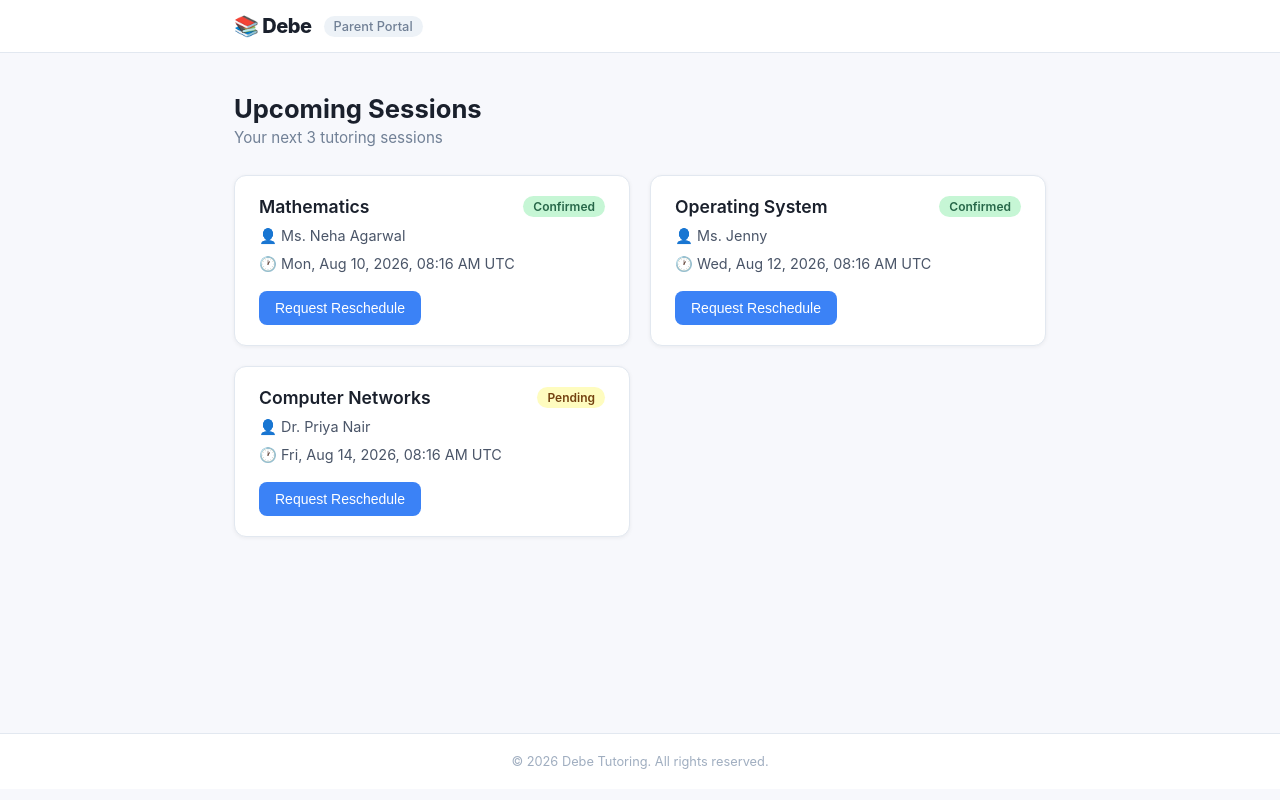
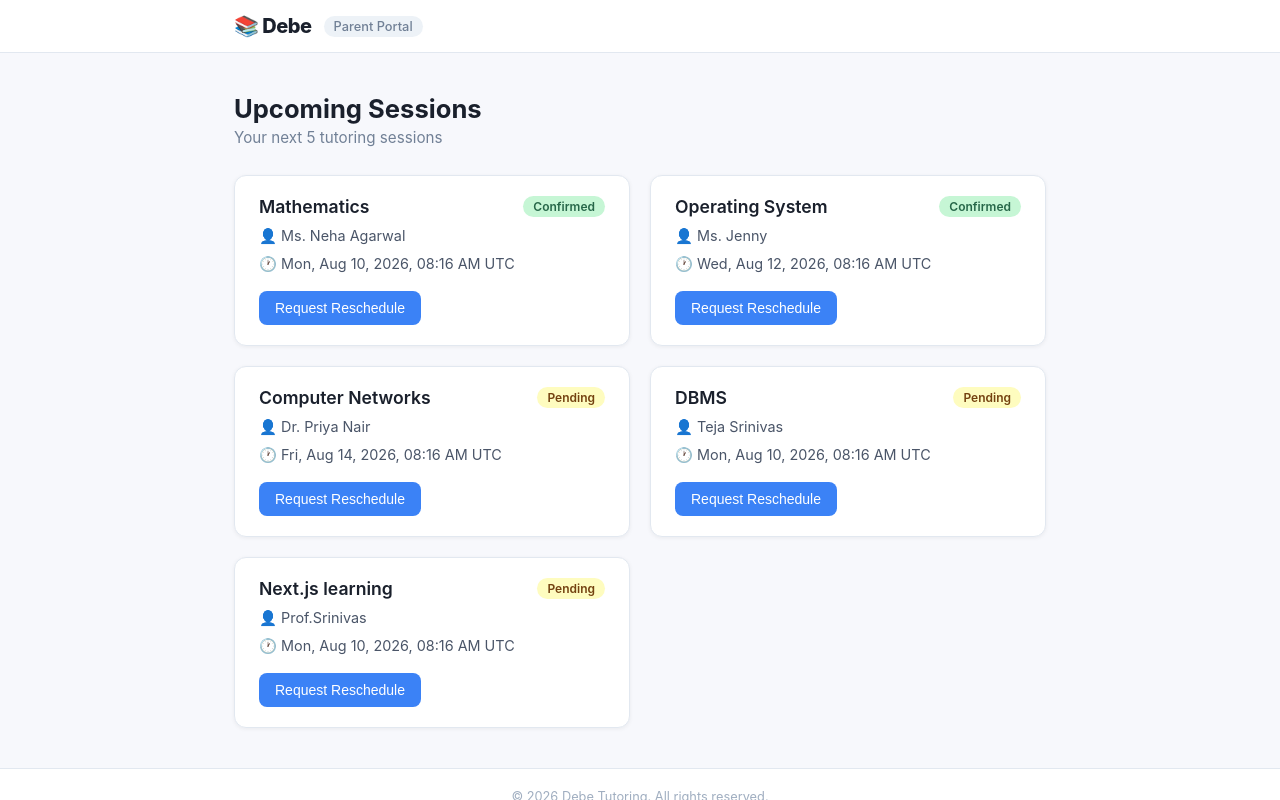
Before and after one commit to TejaSrinivas301105/Debe_tech_Intern_assessment, a Next.js app in the folder Part3/debe-portal/: page / in a window 1280 px wide. Built offline with nearby package versions, Linux system fonts and the light colour scheme.

Commit message:
Final Clean Code

```diff
--- a/Part3/debe-portal/app/components/SessionCard.tsx
+++ b/Part3/debe-portal/app/components/SessionCard.tsx
@@ -1,4 +1,3 @@
-"use client";
 
 import { useState, useEffect } from "react";
 import { Session } from "@/types/session";
@@ -10,8 +9,7 @@ interface Props {
 }
 
 // Converts a UTC ISO string to the parent's local time for display.
-// We store UTC everywhere (Firestore, function payloads) and only convert
-// at the display boundary — this keeps all time comparisons consistent.
+
 function formatLocalTime(utcIso: string): string {
   return new Intl.DateTimeFormat(undefined, {
     weekday: "short",
@@ -20,7 +18,7 @@ function formatLocalTime(utcIso: string): string {
     year: "numeric",
     hour: "2-digit",
     minute: "2-digit",
-    timeZoneName: "short", // shows the parent's local timezone label (e.g. EST, IST)
+    timeZoneName: "short",
   }).format(new Date(utcIso));
 }
 
@@ -32,8 +30,7 @@ const statusColors: Record<Session["status"], string> = {
 
 export default function SessionCard({ session, onReschedule }: Props) {
   // Hydration fix: Intl.DateTimeFormat output differs between Node.js (server) and
-  // the browser because the server has no user locale/timezone context. Rendering
-  // the formatted time only after mount ensures server and client HTML always match.
+  // the browse.
   const [localTime, setLocalTime] = useState<string | null>(null);
   useEffect(() => {
     setLocalTime(formatLocalTime(session.datetime));
@@ -52,15 +49,13 @@ export default function SessionCard({ session, onReschedule }: Props) {
         </span>
       </div>
       <p className={styles.teacher}>👤 {session.teacherName}</p>
-      {/* localTime is null on the server and first render — set to the correct local
-          time after mount. This prevents the server/client HTML mismatch. */}
+
       <p className={styles.time}>🕐 {localTime ?? "Loading time..."}</p>
       <button
         className={styles.button}
         onClick={() => onReschedule(session)}
         disabled={session.status === "cancelled"}
-        // aria-label includes the subject so screen readers announce which session
-        // the button acts on — "Request Reschedule" alone is ambiguous with 3 cards
+
         aria-label={`Request reschedule for ${session.subject} with ${session.teacherName}`}
       >
         Request Reschedule
--- a/Part3/debe-portal/app/components/UpcomingSessions.tsx
+++ b/Part3/debe-portal/app/components/UpcomingSessions.tsx
@@ -21,8 +21,7 @@ export default function UpcomingSessions() {
       <h2 className={styles.heading}>Upcoming Sessions</h2>
       <p className={styles.subheading}>Your next {mockSessions.length} tutoring sessions</p>
 
-      {/* role="status" + aria-live="polite" announces the success message to screen
-          readers after form submission without interrupting current reading flow */}
+
       {successId && (
         <div
           className={styles.success}
@@ -40,14 +39,13 @@ export default function UpcomingSessions() {
             key={session.id}
             session={session}
             onReschedule={(s) => {
-              setSuccessId(null); // clear previous success when opening a new form
+              setSuccessId(null);
               setSelectedSession(s);
             }}
           />
         ))}
       </div>
 
-      {/* RescheduleForm renders as a modal overlay — only when a session is selected */}
       {selectedSession && (
         <RescheduleForm
           session={selectedSession}
--- a/Part3/debe-portal/app/lib/mockData.ts
+++ b/Part3/debe-portal/app/lib/mockData.ts
@@ -23,4 +23,22 @@ export const mockSessions: Session[] = [
     datetime: new Date(Date.now() + 5 * 24 * 60 * 60 * 1000).toISOString(), // 5 days from now
     status: "pending",
   },
+
+  {
+    id: "session-004",
+    subject: "DBMS",
+    teacherName: "Teja Srinivas",
+    datetime: new Date(Date.now() + 1 * 24 * 60 * 60 * 1000).toISOString(), // tomorrow
+    status: "pending",
+  },
+
+  {
+    id: "session-005",
+    subject: "Next.js learning",
+    teacherName: "Prof.Srinivas",
+    datetime: new Date(Date.now() + 1 * 24 * 60 * 60 * 1000).toISOString(), // tomorrow
+    status: "pending",
+  }
+
+
 ];
--- a/Part3/debe-portal/types/session.ts
+++ b/Part3/debe-portal/types/session.ts
@@ -1,5 +1,4 @@
 // Shared types between the frontend and the mock Cloud Function.
-// Both sides import from here — if a field changes, TypeScript catches it everywhere.
 
 export type SessionStatus = "confirmed" | "pending" | "cancelled";
 
@@ -8,7 +7,6 @@ export interface Session {
   subject: string;
   teacherName: string;
   // Stored as UTC ISO string throughout the app.
-  // The UI is responsible for converting to the parent's local time for display.
   datetime: string;
   status: SessionStatus;
 }
@@ -18,7 +16,7 @@ export type RescheduleReason = "Conflict" | "Illness" | "Time zone" | "Other";
 export interface RescheduleRequest {
   sessionId: string;
   // New requested slot — sent to the function as UTC ISO string.
-  // The frontend converts from local time to UTC before calling the function.
+
   newSlot: string;
   reason: RescheduleReason;
 }
```
Also changed, not shown: Part3/debe-portal/app/components/RescheduleForm.tsx (+5 -24 lines), Part3/debe-portal/app/layout.tsx (+4 -5 lines), 2 other files (tests, documents, lock files or other folders).
